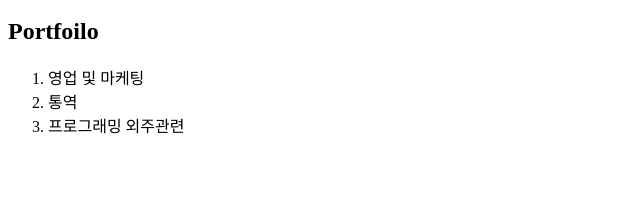
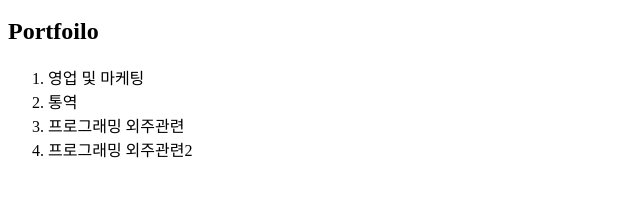
Before and after one commit to devchaeyoung/my-first-web-site, a plain HTML site: page 2.html in a window 1280 px wide. Shown: the part 145-342 px from the top of the page, without its empty margins (0-640 px from the left). Drawn offline with Linux system fonts and the light colour scheme.

Commit message:
# 20강 git 사용방법

```diff
--- a/2.html
+++ b/2.html
@@ -19,6 +19,7 @@
         <li>영업 및 마케팅</li>
         <li>통역</li>
         <li>프로그래밍 외주관련</li>
+        <li>프로그래밍 외주관련2</li>
     </ol>
 
     </p>
```
